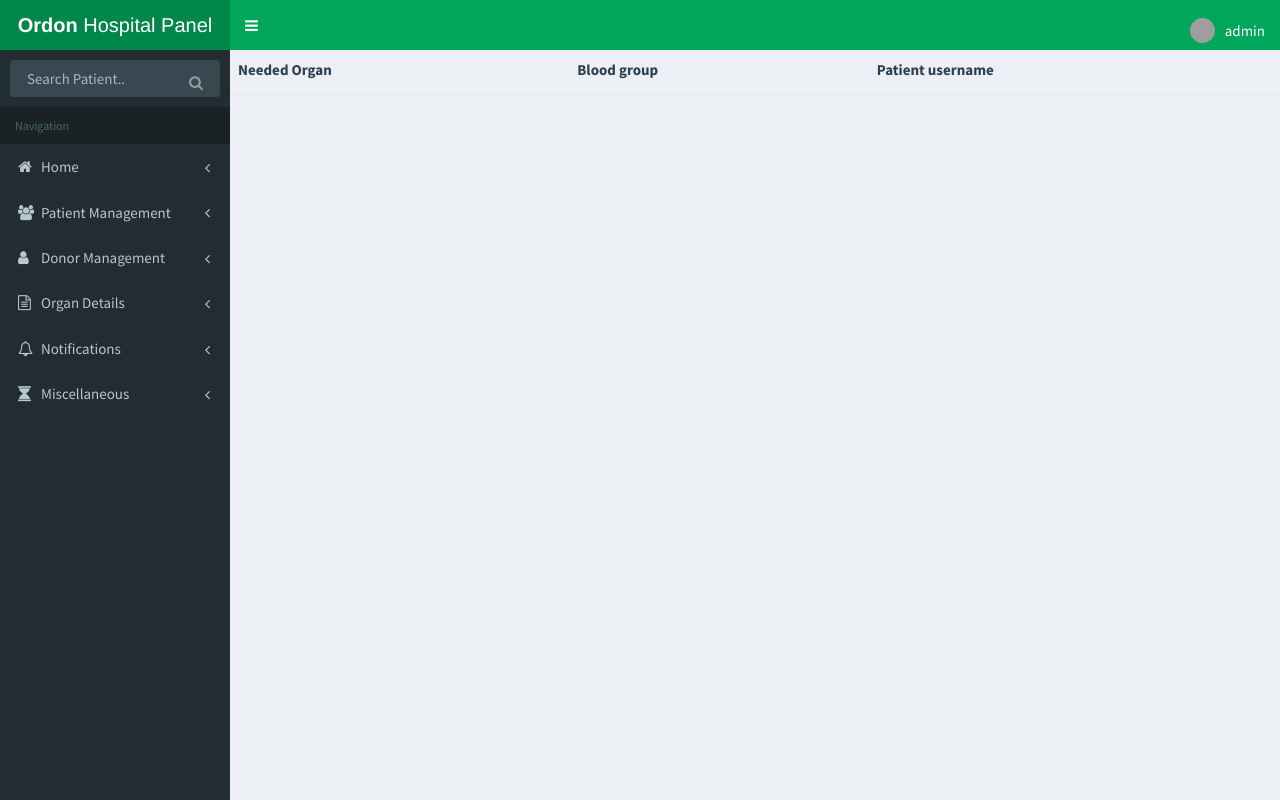
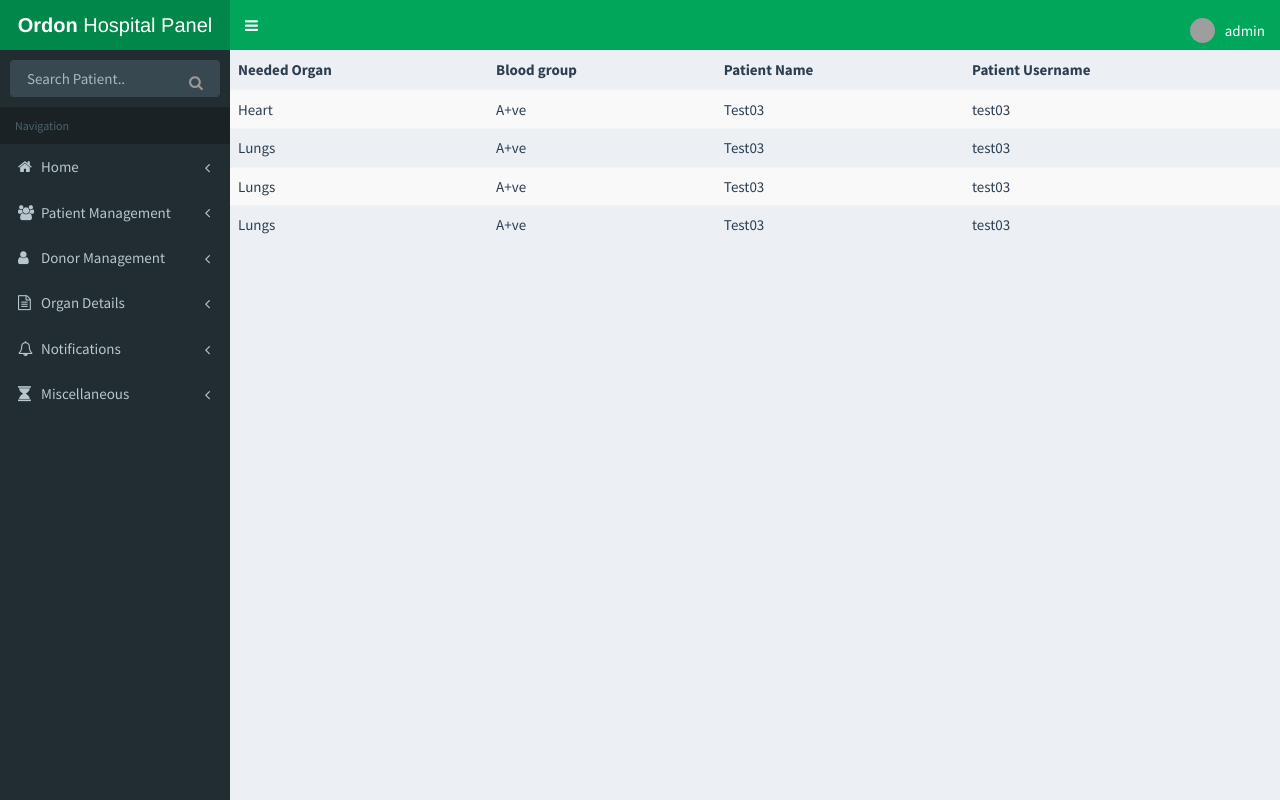
Before and after one commit to chanchelvs/acmw-ordon, a Django app: page /organ_required/ in a window 1280 px wide. Run offline with Django 3.2, Linux system fonts and the light colour scheme; a user stored in the database is signed in; data comes from the database, SQL or seed files in the repository; both versions use the stored data as it was after the commit; lists and menus that the app fills with data are empty; some libraries are stand-ins or nearby versions; grey boxes are pictures that could not be loaded.

Commit message:
require organ

```diff
--- a/templates/organ_details.html
+++ b/templates/organ_details.html
@@ -5,7 +5,8 @@
       <tr>
         <th>Needed Organ</th>
         <th>Blood group</th>
-        <th>Patient username</th>
+        <th>Patient Name</th>
+          <th>Patient Username</th>
       </tr>
     </thead>
     <tbody>
@@ -13,7 +14,8 @@
       <tr>
         <td>{{ organ.type }}</td>
         <td>{{ organ.blood_group }}</td>
-        <td>{{ organ.patient }}</td>
+        <td>{{ organ.patient.name }} </td>
+          <td>{{ organ.patient.user.username  }}</td>
       </tr>
     {% endfor %}
     </tbody>
--- a/website/models.py
+++ b/website/models.py
@@ -9,7 +9,7 @@ def get_choices(options):
     return zip([slugify(x) for x in options], options)
 
 blood_group_choices = get_choices(['A+ve', 'A-ve', 'B+ve', 'B-ve', 'O+ve', 'O-ve', 'AB+ve', 'AB-ve'])
-organ_choices = get_choices(['Heart', 'Lungs', 'Kidney', 'Liver', 'Blood'])
+organ_choices = get_choices(['Heart', 'Lungs', 'Kidney', 'Liver', 'Eyes', 'Blood'])
 # create your models here.
 
 class Location(models.Model):
--- a/website/views.py
+++ b/website/views.py
@@ -156,7 +156,7 @@ def blood_details(request):
 
 @login_required
 def organ_required(request):
-    organs = Organ.objects.exclude(type='Blood').order_by('type')
+    organs = OrganRequired.objects.exclude(type='Blood').order_by('type')
     organs_a = []
     total_organs_count = len(organs)
     cur_count = 0
@@ -168,8 +168,19 @@ def organ_required(request):
 
 @login_required
 def new_organ_require(request):
-    data = {}
-    return  render(request,"organ_required.html",data)
+    if request.method == 'POST':
+        patient_pk = request.POST.get('patient')
+        type = request.POST.get('organ_type')
+        blood_group = request.POST.get('blood_group')
+        patient = Donor.objects.get(pk = patient_pk)
+        organ_required = OrganRequired(type = type,
+                                       patient = patient,
+                                       blood_group = blood_group,
+                                       organ_hospital = patient.donor_hospital)
+        organ_required.save()
+        return redirect('/organ_required/')
+    data = {'patients':Donor.objects.filter(is_patient=True,donor_hospital__user=request.user),'organs':organ_choices}
+    return  render(request,"new_organ_require.html",data)
 
 def donor_registration(request):
     if(request.method=='POST'):
```
Also changed, not shown: templates/new_organ_require.html (renamed from templates/organ_required.html, +6 -7 lines), db.sqlite3.
